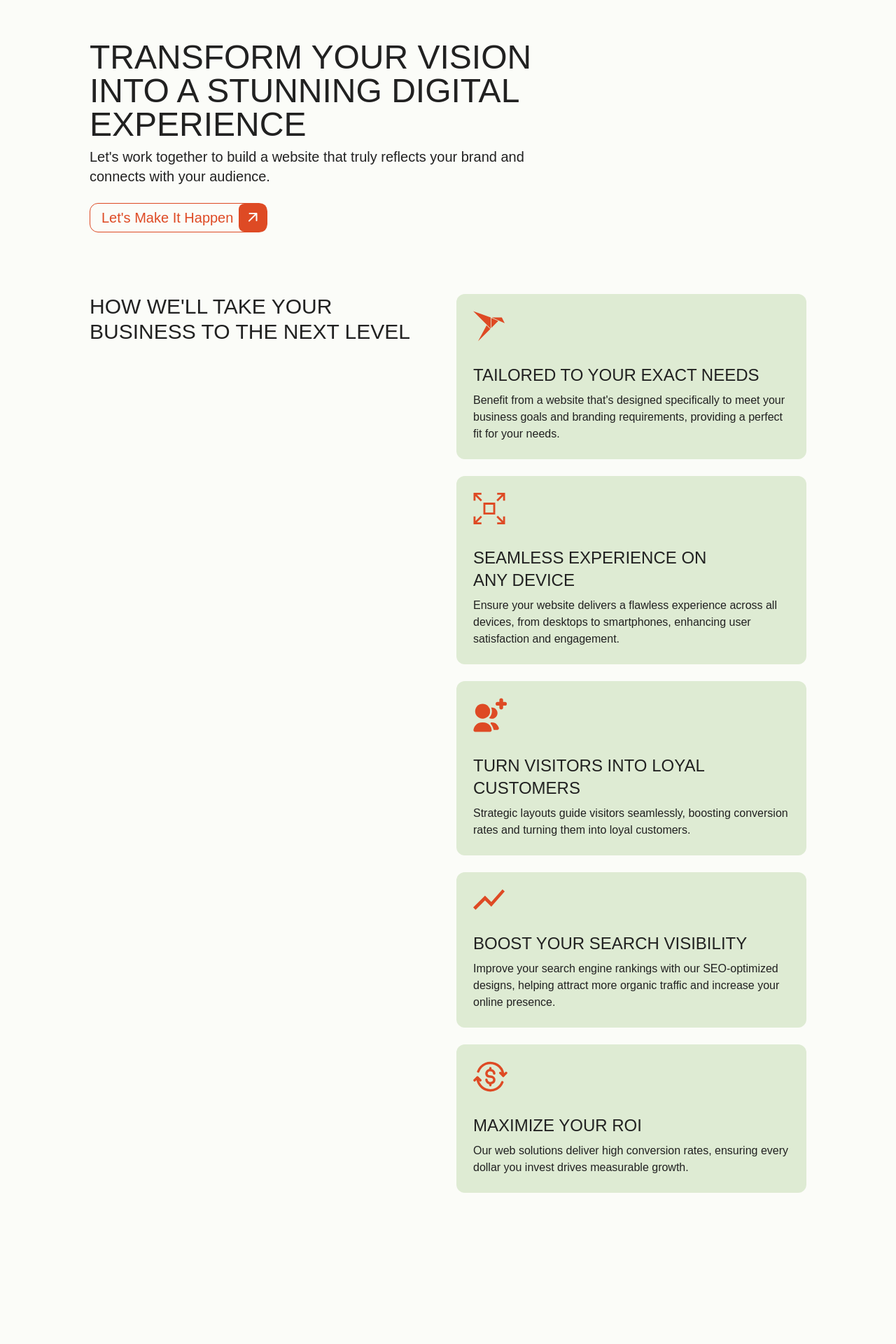
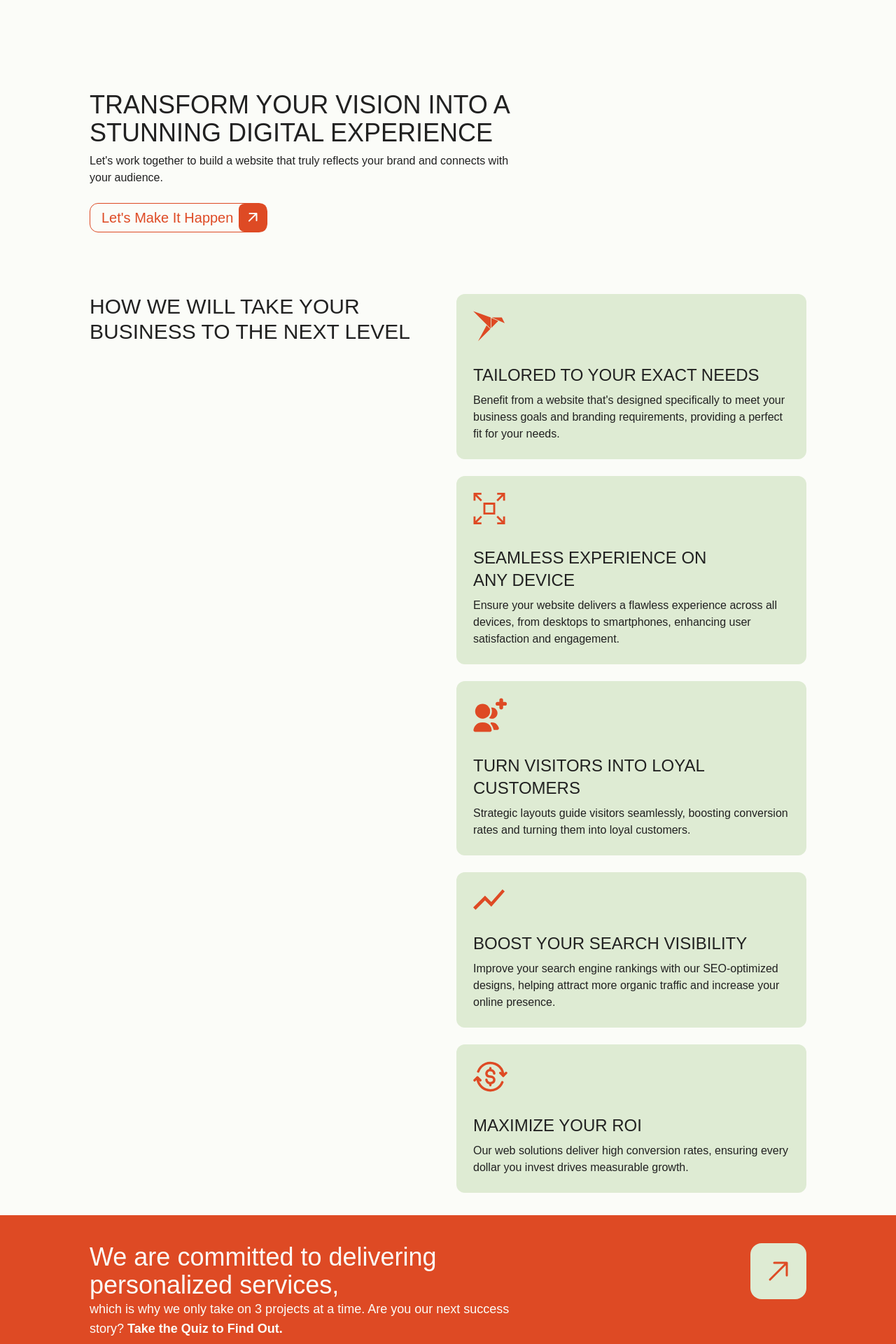
Before and after one commit to Wambui-N/Pixil-Website, a Next.js app: page / in a window 1280 px wide. Shown: the part 340-2260 px from the top of the page at 70% size. Before the commit the page ends 2076 px from the top, so only its background shows below. Built offline with nearby package versions, Linux system fonts and the light colour scheme.

Commit message:
Add quiz section

```diff
--- a/src/Components/Benefit.tsx
+++ b/src/Components/Benefit.tsx
@@ -14,10 +14,10 @@ const Benefit = ({ title, content, icon }: BenefitProps) => {
     <div className="overflow-visible">
       <motion.div
         className="bg-iron flex flex-col gap-8 p-6 rounded-xl"
-        initial={{ opacity: 0, y: -200 }}
-        whileInView={{ opacity: 1, y: 0 }}
+        initial={{ opacity: 0, x: 200, y: 200 }}
+        whileInView={{ opacity: 1, x: 0, y: 0 }}
         viewport={{ once: true }}
-        transition={{duration: 0.5}}
+        transition={{delay:0.2, duration: 0.5}}
       >
         <div>{icon}</div>
         <div className="flex flex-col gap-2">
--- a/src/Components/Benefits.tsx
+++ b/src/Components/Benefits.tsx
@@ -3,14 +3,14 @@ import Benefit from "./Benefit";
 
 const Benefits = () => {
   return (
-    <div className="flex flex-row gap-6 my-8">
+    <div className="responsive flex flex-row gap-6 my-8">
       <div className="basis-1/2 flex flex-col gap-2 sticky top-10 h-full">
         {/* <h6 className="capitalize text-sm font-lg">
           the pixil design advantage
         </h6> */}
         {/* TODO Fix the design of the h6 */}
         <h2 className="font-brule text-3xl uppercase">
-          How we&apos;ll take your business to the next level
+          How we will take your business to the next level
         </h2>
       </div>
       <div className="basis-1/2 flex flex-col gap-6">
--- a/src/Components/DropDown.tsx
+++ b/src/Components/DropDown.tsx
@@ -98,7 +98,7 @@ const DropDown = () => {
             ))}
             <Link
               href="/Book"
-              className="text-iron font-brule font-medium text-3xl uppercase py-2 flex flex-row justify-end items-center"
+              className="text-iron font-brule font-medium text-xl uppercase py-2 flex flex-row justify-end items-center"
             >
               Let&apos;s Get Started{" "}
               <span className="material-symbols-rounded">arrow_outward</span>
--- a/src/Components/Hero.tsx
+++ b/src/Components/Hero.tsx
@@ -3,12 +3,12 @@ import Button from "./Button";
 
 const Hero = () => {
   return (
-    <div className="h-[80vh] py-10 flex flex-col justify-end">
-      <div className="w-[55vw] flex flex-col gap-2">
-        <h1 className="uppercase font-brule font-light text-5xl">
+    <div className="responsive h-[80vh] py-10 flex flex-col justify-end">
+      <div className="w-[50vw] flex flex-col gap-2">
+        <h1 className="uppercase font-brule font-light text-4xl">
           Transform Your Vision into a Stunning Digital Experience
         </h1>
-        <p className="text-xl">
+        <p className="">
           Let&apos;s work together to build a website that truly reflects your
           brand and connects with your audience.
         </p>
--- a/src/Components/Navigation.tsx
+++ b/src/Components/Navigation.tsx
@@ -4,7 +4,7 @@ import Link from "next/link";
 
 const Navigation = () => {
   return (
-    <div className="flex flex-row justify-between items-center w-full py-6">
+    <div className="responsive flex flex-row justify-between items-center w-full py-6">
       <Link href={"/"}>
         <svg
           className="w-44"
--- /dev/null
+++ b/src/Components/Quiz.tsx
@@ -0,0 +1,51 @@
+import Link from "next/link";
+import React from "react";
+
+const Quiz = () => {
+  return (
+    <div className="bg-orange text-white py-10">
+      <div className="responsive flex flex-row justify-between gap-4">
+        <div className="w-[50vw]">
+          <h6 className="font-brule text-4xl">
+            We are committed to delivering personalized services,
+          </h6>
+          <p className="text-lg">
+            which is why we only take on 3 projects at a time. Are you our next
+            success story? <b>Take the Quiz to Find Out.</b>
+          </p>
+        </div>
+        <div>
+          <Link href="/Quiz">
+            <div className="bg-iron p-4 rounded-2xl">
+              <svg
+                className="w-12 h-12"
+                viewBox="0 0 24 24"
+                fill="none"
+                xmlns="http://www.w3.org/2000/svg"
+              >
+                <g id="SVGRepo_bgCarrier" stroke-width="0"></g>
+                <g
+                  id="SVGRepo_tracerCarrier"
+                  stroke-linecap="round"
+                  stroke-linejoin="round"
+                ></g>
+                <g id="SVGRepo_iconCarrier">
+                  {" "}
+                  <path
+                    d="M6 18L18 6M18 6H9M18 6V15"
+                    stroke="#DE4A24"
+                    stroke-width="1.5"
+                    stroke-linecap="round"
+                    stroke-linejoin="round"
+                  ></path>{" "}
+                </g>
+              </svg>
+            </div>
+          </Link>
+        </div>
+      </div>
+    </div>
+  );
+};
+
+export default Quiz;
--- a/src/Components/index.tsx
+++ b/src/Components/index.tsx
@@ -1,9 +1,11 @@
 import Navigation from "./Navigation";
 import Hero from "./Hero"
 import Benefits from "./Benefits";
+import Quiz from "./Quiz";
 
 export {
     Navigation,
     Hero,
     Benefits,
+    Quiz,
 }
--- /dev/null
+++ b/src/app/Quiz/page.tsx
@@ -0,0 +1,7 @@
+export default function Quiz() {
+    return(
+        <div>
+            Quiz
+        </div>
+    )
+}
--- a/src/app/globals.css
+++ b/src/app/globals.css
@@ -11,5 +11,9 @@
 }
 
 body {
-  @apply max-w-screen-lg overflow-x-hidden mx-auto scroll-smooth selection:bg-grey/30 bg-white text-black font-satoshi text-pretty;
+  @apply overflow-x-hidden scroll-smooth selection:bg-grey/30 bg-white text-black font-satoshi text-pretty;
 }
+
+.responsive{
+  @apply max-w-screen-lg mx-auto;
+}
--- a/src/app/page.tsx
+++ b/src/app/page.tsx
@@ -1,4 +1,4 @@
-import { Hero, Benefits } from "@/Components";
+import { Hero, Benefits, Quiz } from "@/Components";
 
 export default function home() {
   return (
@@ -6,6 +6,7 @@ export default function home() {
       {/* TODO Add page transitions */}
       <Hero />
       <Benefits />
+      <Quiz />
     </main>
   );
 }
```
